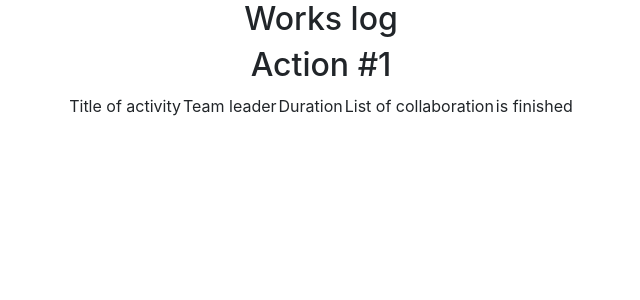
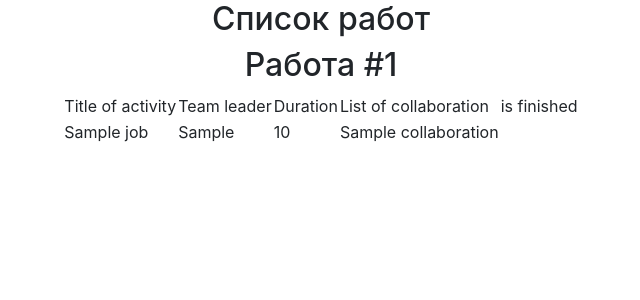
Before and after one commit to N1k0lay78/three-in-flask, a Flask app: template templates/works.html in a window 1280 px wide. Shown: the part 56-356 px from the top of the page, without its empty margins (319-959 px from the left). Run offline with Flask 2, Linux system fonts and the light colour scheme; the template is opened without the code that fills it: most values are stand-ins (such as "Sample title", 1, 10 or a date in 2020); some libraries are stand-ins or nearby versions.

Commit message:
Бета задачи 3

```diff
--- a/main.py
+++ b/main.py
@@ -1,6 +1,6 @@
 from datetime import datetime
 
-from flask import Flask, render_template
+from flask import Flask, render_template, url_for
 from werkzeug.utils import redirect
 from forms import RegisterForm
 
@@ -37,13 +37,27 @@
     return render_template('register.html', title='Регистрация', form=form)
 
 
+@app.route('/works/')
+def works():
+    jobs = []
+    for i, job in enumerate(session.query(Jobs).all()):
+        _job = {}
+        _job['id'] = i + 1
+        _job['title'] = job.job
+        leader = session.query(User).filter(User.id == job.team_leader).first()
+        _job['team_leader'] = f'{leader.name} {leader.surname}'
+        _job['duration'] = job.work_size
+        _job['collaboration'] = job.collaborators
+        _job['is_finished'] = job.is_finished
+        jobs.append(_job)
+    print(jobs)
+    return render_template('works.html', jobs=jobs, style=url_for('static', filename='css/style.css'))
+
+
 def main():
-    db_session.global_init("db/blogs.sqlite")
-    session = db_session.create_session()
     # флаг для задач
     zadacha_1 = False
     zadacha_2 = False
-    zadacha_3 = False
     if zadacha_1:
         user = User()
         user.surname = 'Scott'
@@ -94,16 +108,11 @@
         jobs.start_date = datetime.now()
         session.add(jobs)
         session.commit()
-    if zadacha_3:
-        jobs = []
-        for job in session.query(Jobs).all():
-            _job = {}
-            _job['title'] = job.job
-            _job['duration'] = job.work_size
-            _job['collaboration'] = job.collaborators
-
     app.run()
 
 
 if __name__ == '__main__':
+    db_session.global_init("db/blogs.sqlite")
+    session = db_session.create_session()
+    print('http://127.0.0.1:5000/works/')
     main()
--- a/templates/base.html
+++ b/templates/base.html
@@ -7,6 +7,7 @@
           href="https://stackpath.bootstrapcdn.com/bootstrap/4.4.1/css/bootstrap.min.css"
           integrity="sha384-Vkoo8x4CGsO3+Hhxv8T/Q5PaXtkKtu6ug5TOeNV6gBiFeWPGFN9MuhOf23Q9Ifjh"
           crossorigin="anonymous">
+    <link rel="stylesheet" href="C:\Users\N1k0lay78\PycharmProjects\main\Yandex_liceym\Yandex_liceym\основы промышленого програмировния\web\flask\three-in-flask\staticstatic\css\style.css">
     <title>{{title}}</title>
 </head>
 <body>
--- a/templates/works.html
+++ b/templates/works.html
@@ -3,11 +3,11 @@
 {% block content %}
 <div align="center">
     <div>
-        <h2>Works log</h2>
+        <h2>Список работ</h2>
     </div>
     {% for job in jobs %}
     <div>
-        <h2>Action #{{job.id}}</h2>
+        <h2>Работа #{{job.id}}</h2>
         <div class="text">
             <table>
                 <tr>
@@ -29,12 +29,24 @@
                 </tr>
                 <tr>
                     <td>
-                        <a></a>
+                        <a>{{job.title}}</a>
+                    </td>
+                    <td>
+                        <a>{{job.team_leader}}</a>
+                    </td>
+                    <td>
+                        <a>{{job.duration}}</a>
+                    </td>
+                    <td>
+                        <a>{{job.collaboration}}</a>
+                    </td>
+                    <td>
+                        <a>{{job.is_finished}}</a>
                     </td>
                 </tr>
 
             </table>
+        </div>
+        {% endfor %}
     </div>
-    {% endfor %}
-</div>
-{% endblock %}
+    {% endblock %}
```
Also changed, not shown: staticstatic/css/style.css (added, +59 -0 lines).
